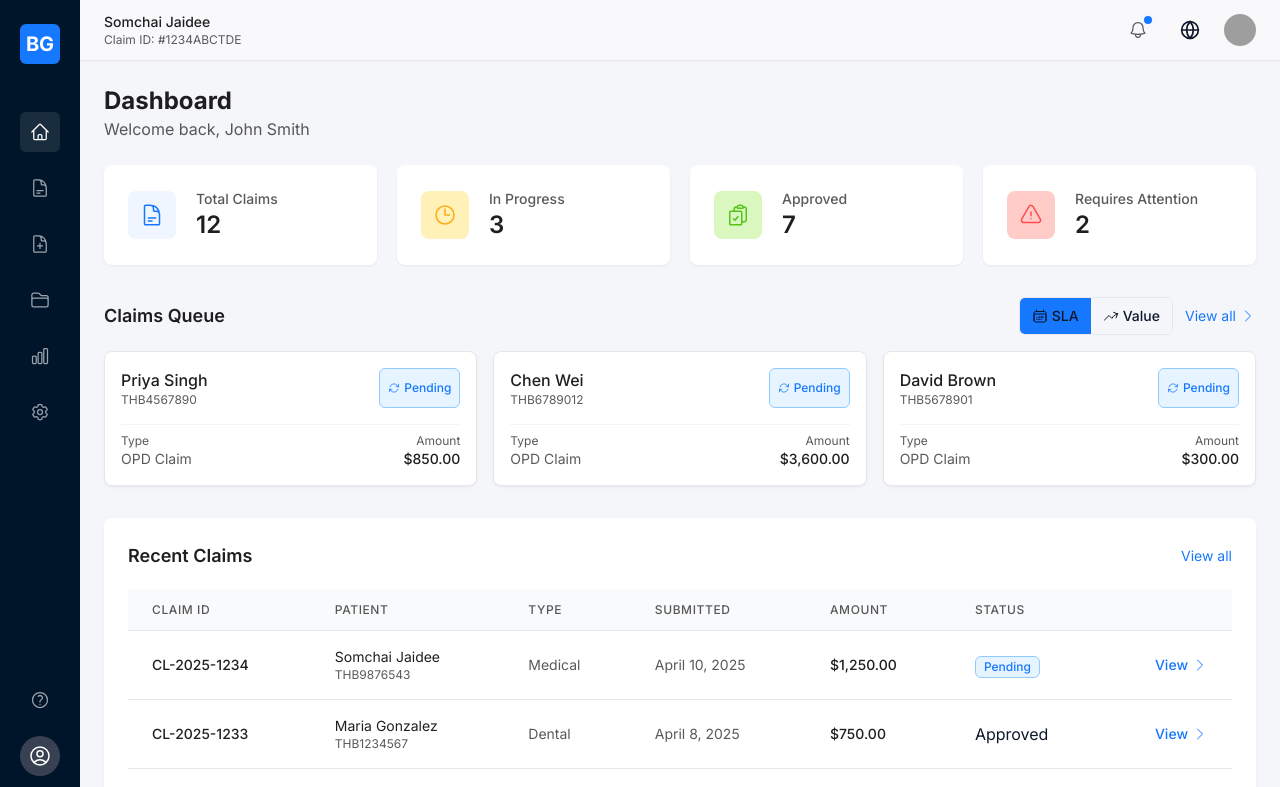
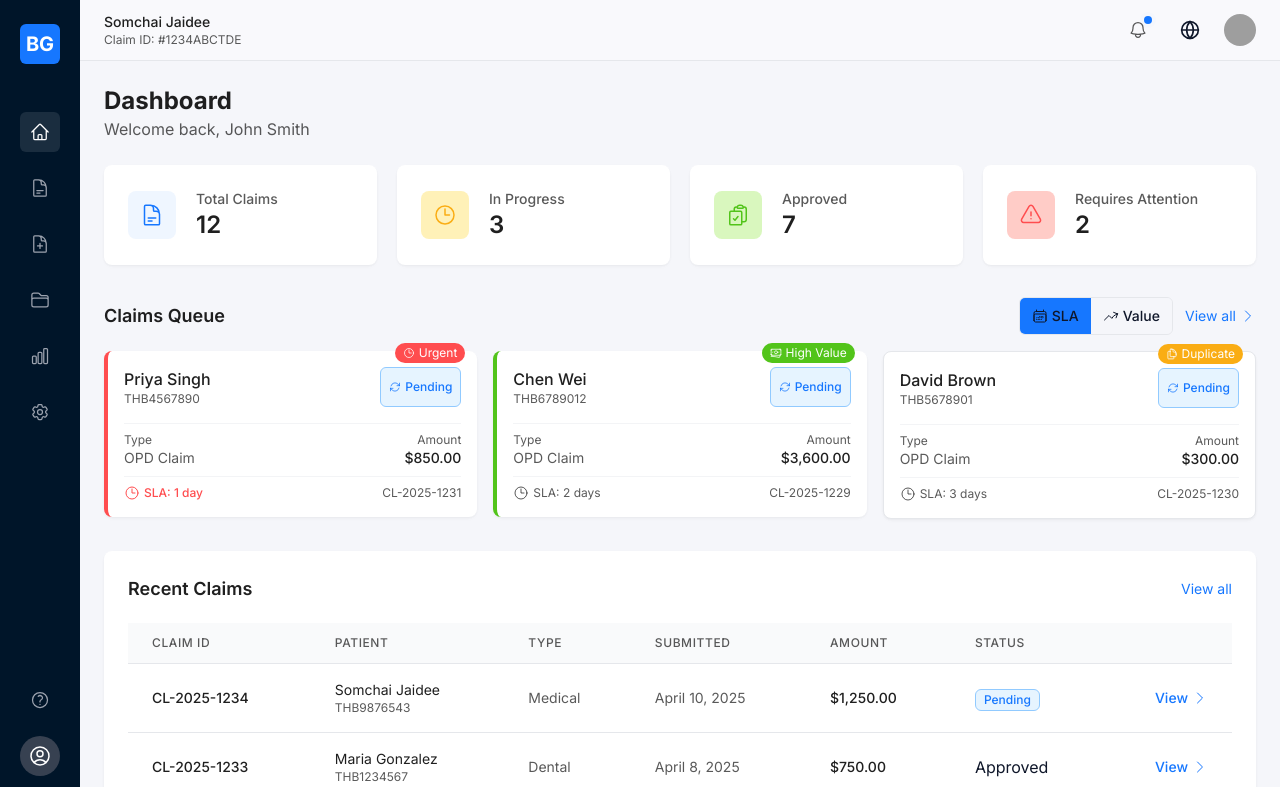
Before and after one commit to nikhil-samuel/bgla-claims-processing-app, a Next.js app: page /dashboard in a window 1280 px wide. Shown: the top 787 px of the page. Built offline with nearby package versions, Linux system fonts and the light colour scheme; grey boxes are pictures that could not be loaded.

Commit message:
Update ClaimCard component with SLA and high-value indicators

```diff
--- a/src/components/claims/ClaimCard.tsx
+++ b/src/components/claims/ClaimCard.tsx
@@ -1,6 +1,15 @@
+"use client";
+
 import Link from "next/link";
 import StatusTag from "../ui/StatusTag";
-import { ArrowPathIcon } from "@heroicons/react/24/outline";
+import { useI18n } from "@/lib/i18n/i18n-context";
+import {
+  ArrowPathIcon,
+  ClockIcon,
+  ExclamationTriangleIcon,
+  BanknotesIcon,
+  DocumentDuplicateIcon
+} from "@heroicons/react/24/outline";
 
 interface ClaimCardProps {
   claimId: string;
@@ -9,6 +18,10 @@ interface ClaimCardProps {
   claimType: string;
   amount: string;
   status: "pending" | "approved" | "rejected" | "processing";
+  slaRemaining?: string;
+  isUrgent?: boolean;
+  isHighValue?: boolean;
+  hasDuplicateWarning?: boolean;
   href: string;
 }
 
@@ -19,38 +32,44 @@ export default function ClaimCard({
   claimType,
   amount,
   status,
+  slaRemaining,
+  isUrgent = false,
+  isHighValue = false,
+  hasDuplicateWarning = false,
   href,
 }: ClaimCardProps) {
+  const { t } = useI18n();
+
   const getStatusConfig = () => {
     switch (status) {
       case "pending":
         return {
           type: "pending" as const,
-          label: "Pending",
+          label: t("status.pending"),
           icon: <ArrowPathIcon className="h-3 w-3" />
         };
       case "approved":
         return {
           type: "success" as const,
-          label: "Approved",
+          label: t("status.approved"),
           icon: null
         };
       case "rejected":
         return {
           type: "error" as const,
-          label: "Rejected",
+          label: t("status.rejected"),
           icon: null
         };
       case "processing":
         return {
           type: "warning" as const,
-          label: "Processing",
+          label: t("status.processing"),
           icon: <ArrowPathIcon className="h-3 w-3" />
         };
       default:
         return {
           type: "pending" as const,
-          label: "Pending",
+          label: t("status.pending"),
           icon: <ArrowPathIcon className="h-3 w-3" />
         };
     }
@@ -58,9 +77,38 @@ export default function ClaimCard({
 
   const statusConfig = getStatusConfig();
 
+  // Determine border color based on urgency
+  const borderClass = isUrgent
+    ? "border-l-4 border-l-error"
+    : isHighValue
+      ? "border-l-4 border-l-success"
+      : "border border-gray-200";
+
   return (
     <Link href={href}>
-      <div className="bg-white border border-gray-200 shadow-card rounded-lg p-4 transition-all hover:shadow-lg">
+      <div className={`bg-white ${borderClass} shadow-card rounded-lg p-4 transition-all hover:shadow-lg relative`}>
+        {/* Indicators */}
+        <div className="absolute -top-2 right-3 flex gap-1">
+          {isUrgent && (
+            <div className="bg-error text-white px-2 py-0.5 rounded-full text-xs flex items-center">
+              <ClockIcon className="h-3 w-3 mr-1" />
+              Urgent
+            </div>
+          )}
+          {isHighValue && (
+            <div className="bg-success text-white px-2 py-0.5 rounded-full text-xs flex items-center">
+              <BanknotesIcon className="h-3 w-3 mr-1" />
+              High Value
+            </div>
+          )}
+          {hasDuplicateWarning && (
+            <div className="bg-warning text-white px-2 py-0.5 rounded-full text-xs flex items-center">
+              <DocumentDuplicateIcon className="h-3 w-3 mr-1" />
+              Duplicate
+            </div>
+          )}
+        </div>
+
         <div className="flex justify-between mb-4">
           <div>
             <h3 className="font-medium text-neutral">{patientName}</h3>
@@ -81,6 +129,20 @@ export default function ClaimCard({
             <p className="text-sm font-medium text-neutral">{amount}</p>
           </div>
         </div>
+
+        {slaRemaining && (
+          <div className="border-t border-gray-100 pt-2 mt-2 flex justify-between items-center">
+            <div className="flex items-center">
+              <ClockIcon className={`h-4 w-4 mr-1 ${isUrgent ? 'text-error' : 'text-neutral-secondary'}`} />
+              <p className={`text-xs ${isUrgent ? 'text-error font-medium' : 'text-neutral-secondary'}`}>
+                SLA: {slaRemaining}
+              </p>
+            </div>
+            <div>
+              <p className="text-xs text-neutral-secondary">{claimId}</p>
+            </div>
+          </div>
+        )}
       </div>
     </Link>
   );
```
